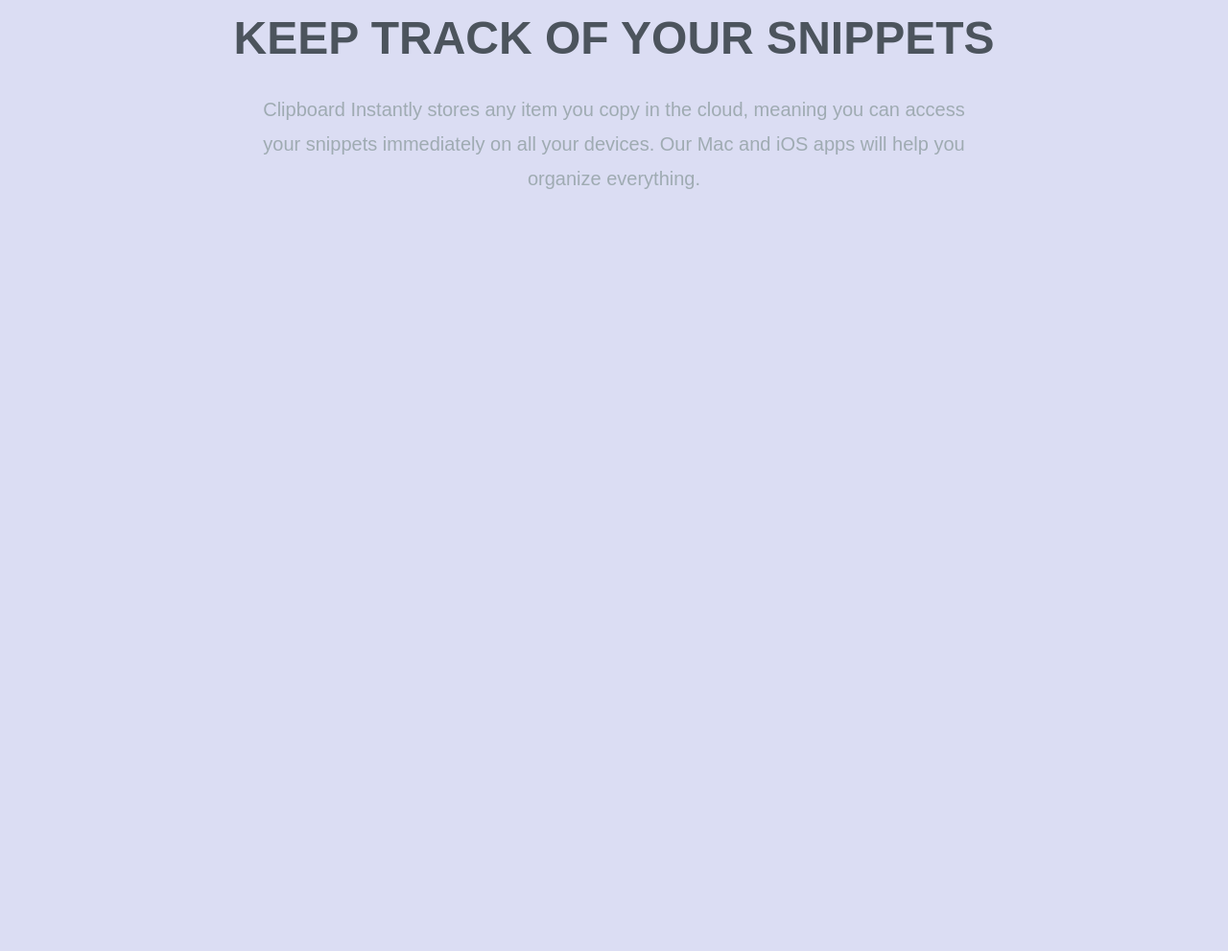
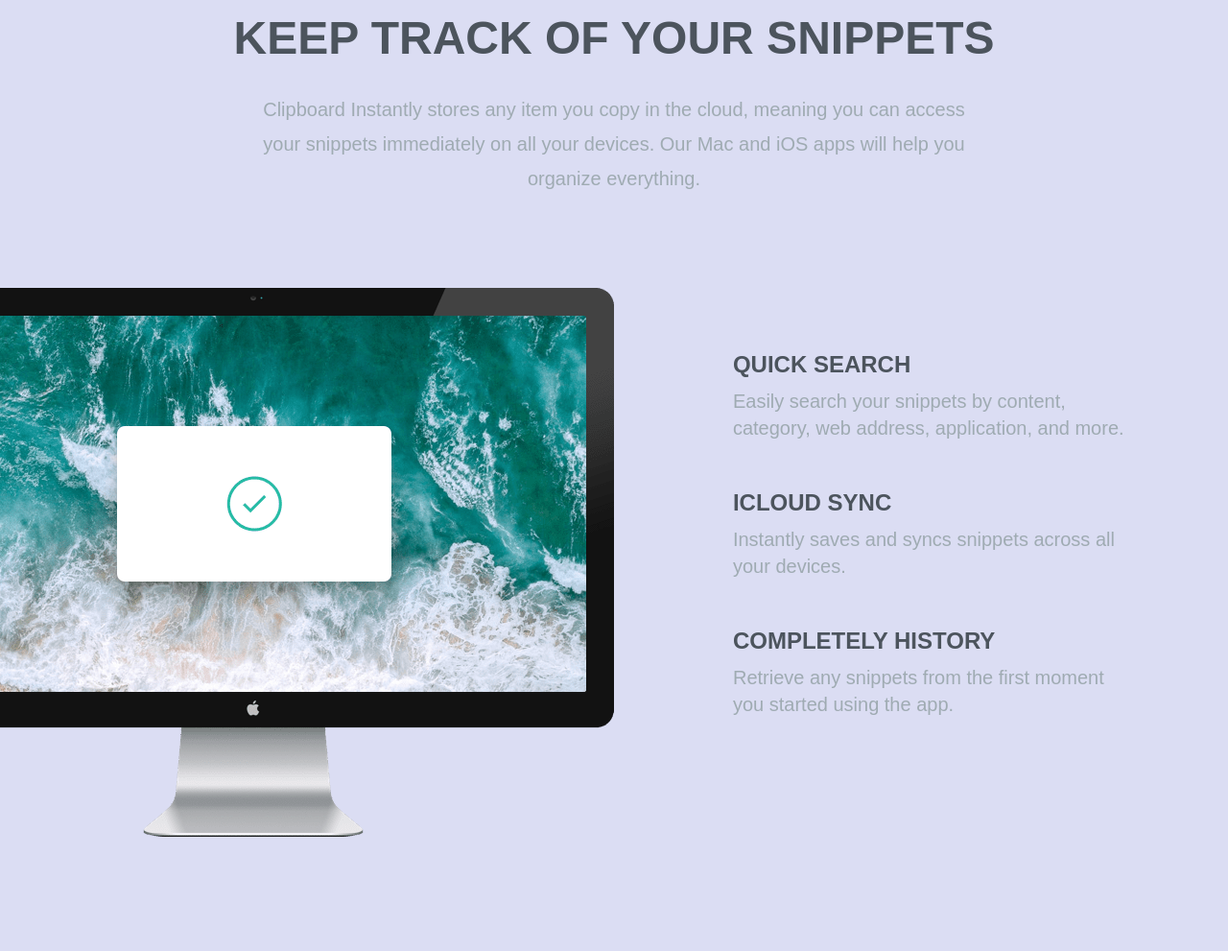
Before and after one commit to Rbravolibtech/APP-Landing-Page, a website: page index.html in a window 1280 px wide. Shown: the part 705-1696 px from the top of the page at 96% size. Before the commit the page ends 1005 px from the top, so only its background shows below. Drawn offline with Linux system fonts and the light colour scheme; a web font is replaced by a local one.

Commit message:
ADDED ITEMS 1-3
these items include text and picture ajusting to items

```diff
--- a/index.html
+++ b/index.html
@@ -55,7 +55,53 @@
 <h3>KEEP TRACK OF YOUR SNIPPETS</h3>
 <p class="max-w-3xl mx-auto mb-24 text-xl leading-9 text-center text-grayishBlue">Clipboard Instantly stores any item you copy in the cloud, meaning you can access your snippets immediately on all your devices. Our Mac and iOS apps will help you organize everything.</p>
 </div>
+       </section>
+   <!---------------------------FEATURES SECTION------------------------>
+   <section id="features">
+    <div class="section-container my-20">
+      <div class="relative flex flex-col md:flex-row md:space-x-32">
+        <!------------------ IMAGE ---------------->
+        <div class="md:w-1/2">
+          <img
+            src="images/image-computer.png"
+            alt=""
+            class="md:absolute top-0 right-[50%]"
+          />
+        </div>
 
-       </section>
+        <!-------------------- ITEMS CONTAINER ------------------------>
+        <div
+          class="flex flex-col mt-16 mb-24 space-y-12 text-xl md:w-1/2 md:mb-60 md:text-left md:pl-16"
+        >
+          <!---------------------ITEMS 1 ----------------------->
+          <div>
+            <h5>QUICK SEARCH</h5>
+            <p class="max-w-md text-grayishBlue">
+              Easily search your snippets by content, category, web address,
+              application, and more.
+            </p>
+          </div>
+          <!---------------------ITEMS 2 ----------------------->
+          <div>
+            <h5>ICLOUD SYNC</h5>
+            <p class="max-w-md text-grayishBlue">
+              Instantly saves and syncs snippets across all your devices.
+            </p>
+          </div>
+          <!---------------------ITEMS 3 ----------------------->
+          <div>
+            <h5>COMPLETELY HISTORY</h5>
+            <p class="max-w-md text-grayishBlue">
+              Retrieve any snippets from the first moment you started using
+              the app.
+            </p>
+          </div>
+        </div>
+      </div>
+    </div>
+  </section>
+
+<!---------------------ACCESS ANYWHERE SECTION ----------------------->
+
 </body>
 </html>
```
Also changed, not shown: css/style.css.
